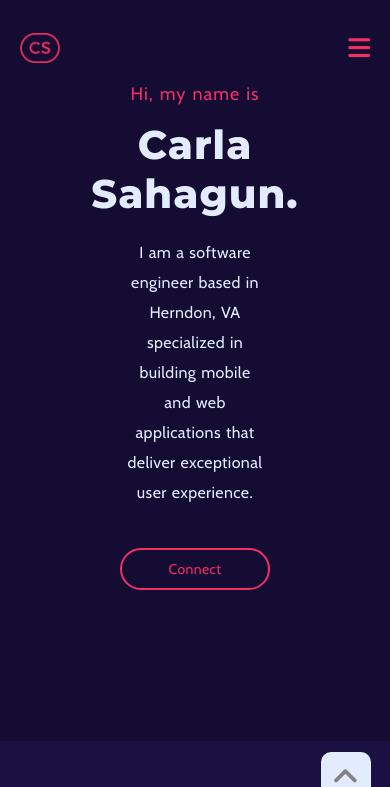
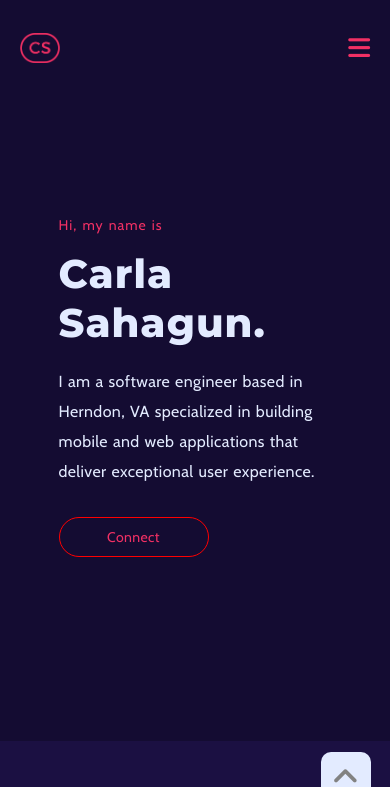
Before and after one commit to itacamba/portfolio-v3, a PHP site: page / in a window 390 px wide. Shown: the top 787 px of the page. Run offline with PHP 8.4, Linux system fonts and the light colour scheme; some libraries are stand-ins or nearby versions.

Commit message:
main bannere working responsive

```diff
--- a/stylesheet.css
+++ b/stylesheet.css
@@ -726,13 +726,29 @@ input[type=submit]{
             /* border: 1px solid green; */
             height: 70vh;
         }
+        .hero-content{
+            width: 70%;
+            margin: 0 auto;
+            margin-top: 50px;
+        }
         .hero-content p{
-            font-size: 18px;
+            font-size: 14px;
+            text-align: left;
         }
         .hero-content h1{
             font-size: 40px;
-            padding: 0 5px;
+            text-align: left;
             margin-top: 15px;
+        }
+        .hero-content h2{
+            width: 100%;
+            text-align: left;
+        }
+        .hero-content > .theme-btn {
+            border: 1px solid red;
+            width: 150px;
+            margin: 0;
+            margin-top: 30px;
         }
     /* End hero content */
     /* Projects */
```
